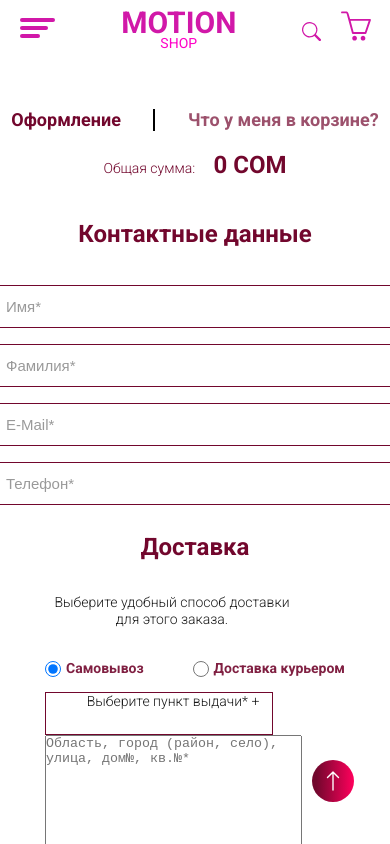
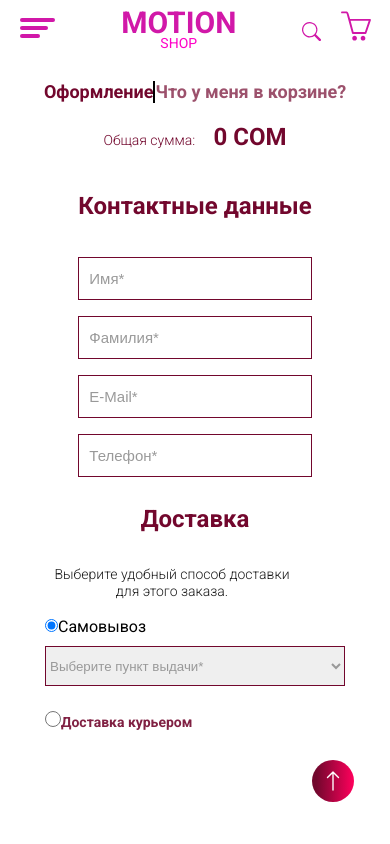
Before and after one commit to urmat02dev/motion-shop, a React (Create React App) app: page /basket in a window 390 px wide. Both pictures are taken after a click on the radio button "Самовывоз". Shown: the top 844 px of the page. Built offline with nearby package versions, Linux system fonts and the light colour scheme.

Commit message:
basket tabs

```diff
--- a/src/components/basket/Basket.js
+++ b/src/components/basket/Basket.js
@@ -1,4 +1,4 @@
-import React from 'react';
+import React, {useState} from 'react';
 import "./Basket.scss"
 import {useDispatch, useSelector} from "react-redux";
 import {DELETE_FROM_BASKET} from "../../redux/ActionTypes";
@@ -10,6 +10,8 @@ import BasketTitle from "./BasketTitle";
 const Basket = () => {
     const dispatch = useDispatch()
     const {basket} = useSelector(state => state)
+    const [block, setBlock] = useState(false)
+    const [block2, setBlock2] = useState(false)
     const decreaseQuantity = () => {
         dispatch({type:DELETE_FROM_BASKET, payload:basket.map(el=> el.id)})
     }
@@ -38,18 +40,39 @@ const Basket = () => {
                                     <p>Выберите удобный способ доставки для этого заказа.</p>
                                     <div className="basket--first--dost--checks">
                                         <div className="basket--first--dost--check">
-                                            <input type="radio"  id="pickup"/>
+                                            <input type="radio"  id="pickup" name="tabs" onClick={() => {
+                                                setBlock(true)
+                                                setBlock2(false)
+                                            }
+                                            }/>
                                             <label className="basket--first--dost--check--label" htmlFor="pickup">Самовывоз</label>
                                         </div>
-                                        <div className="basket--first--dost--secondCheck">
-                                            <input type="radio"  id="delivery"/>
+                                        <div className="basket--first--dost--checks--then" style={{
+                                            display: block ? 'block' : 'none'
+                                        }}>
+                                        <select>
+                                            <option>Выберите пункт выдачи*</option>
+                                            <option>Bishkek</option>
+                                            <option>Karakol</option>
+                                            <option>Osh</option>
+                                        </select>
+                                        </div>
+                                    </div>
+                                    <div className="basket--first--dost--secondCheck">
+                                        <div className="one-block">
+                                            <input type="radio" id="delivery" name="tabs" onClick={() => {
+                                                setBlock2(true)
+                                                setBlock(false)
+                                            }
+                                            }/>
                                             <label className="basket--first--dost--secondCheck--label" htmlFor="delivery">Доставка курьером</label>
                                         </div>
+                                        <div className="two-block" style={{
+                                            display: block2 ? 'block' : 'none'
+                                        }}>
+                                            <textarea name="" id="" cols="38" rows="5" placeholder='Область, город (район, село), улица, дом№, кв.№*' ></textarea>
+                                        </div>
                                     </div>
-                                    <div className="basket--first--dost--block">
-                                        <p>Выберите пункт выдачи*   +</p>
-                                    </div>
-                                    <textarea name="" id="" cols="30" rows="10" placeholder="Область, город (район, село), улица, дом№, кв.№*"></textarea>
                                 </div>
                             </div>
                             <div className="basket--second">
@@ -85,8 +108,7 @@ const Basket = () => {
                             <BasketProducts/>
                         </div>
                     </div>
-                </div>
-
+                 </div>
             </div>
         </>
     );
--- a/src/components/basket/Basket.scss
+++ b/src/components/basket/Basket.scss
@@ -58,6 +58,9 @@
         }
       }
       &--dost{
+        background: #ffffff;
+        width: 300px;
+        height: 400px;
         h1{
           font-weight: 700;
           font-size: 24px;
@@ -75,13 +78,36 @@
           color: rgba(0, 0, 0, 0.9);
           margin-bottom: 17px;
         }
-        &--check{
-          display: flex;
-          align-items: center;
+        &--checks {
+          &--check {
+            input{
+              height: 16px;
+              width: 295px;
+            }
+            &--label{
+                font-weight: 600;
+                font-size: 14px;
+                line-height: 17px;
+                color: #72072DE5;
+            }
+          }
+          &--then {
+            select {
+              width: 300px;
+              height: 40px;
+              color: #999999;
+              border: 1px solid #72072D;
+              outline: none;
+              margin: 10px 0;
+            }
+          }
+        }
+        &--secondCheck{
+          margin: 15px 0;
           input{
-            margin-right: 5px;
             width: 16px;
             height: 16px;
+            //margin-right: 5px;
           }
           &--label{
             font-weight: 600;
@@ -90,28 +116,6 @@
             color: #72072DE5;
 
           }
-        }
-        &--secondCheck{
-          display: flex;
-          align-items: center;
-          margin: 15px 0;
-          input{
-            width: 16px;
-            height: 16px;
-            margin-right: 5px;
-          }
-          &--label{
-            font-weight: 600;
-            font-size: 14px;
-            line-height: 17px;
-            color: #72072DE5;
-
-          }
-        }
-        &--block{
-          width: 288px;
-          height: 43px;
-          border: 1px solid #72072D;
         }
       }
     }
@@ -395,12 +399,11 @@
       .tabs{
         display: flex;
         flex-direction: column;
-        margin-top: 28px;
         .tab{
           display: flex;
           align-items: center;
-          width: 400px;
-          justify-content: space-around;
+          width:  100%;
+          justify-content: space-between;
           p{
             font-weight: 600;
             font-size: 18px;
@@ -462,7 +465,7 @@
     display: none;
   }
   #basket .basket--first--contacts input{
-    width: 400px;
+    width: 100%;
   }
   #basket .basket--first--contacts h1{
     text-align: center;
@@ -471,7 +474,6 @@
     margin-top: 20px;
   }
   #basket .basket--first--dost--checks{
-    display: flex;
     justify-content: space-between;
     width: 300px;
   }
@@ -538,7 +540,50 @@
 @media (max-width: 375px){
 
 }
-
-@media (max-width: 320px){
-
-}
+//
+//@media (max-width: 320px){
+// #basket {
+//   text-align: center;
+//   .basket {
+//     &--second {
+//          display: flex;
+//          flex-direction: column;
+//          align-items: center;
+//          justify-content: center;
+//          &--pay {
+//            width: 200px;
+//            &--btn {
+//              //text-align: center;
+//              &--two {
+//                width: 70%;
+//
+//              }
+//              &--one {
+//                width: 70%;
+//                font-size: 14px;
+//                margin-left: 20%;
+//              }
+//            }
+//          }
+//          &--total {
+//            width: 55%;
+//          }
+//     }
+//     &--first {
+//       &--dost {
+//         height: 220px;
+//       }
+//     }
+//     .tabs {
+//       .tab {
+//         p {
+//           font-size: 12px;
+//         }
+//         h6 {
+//           font-size: 12px;
+//         }
+//       }
+//     }
+//   }
+// }
+//}
--- a/src/components/layout/layout.scss
+++ b/src/components/layout/layout.scss
@@ -68,4 +68,7 @@
   .btn .arrow{
     font-size: 18px;
   }
+  .btn{
+    left: 55%;
+  }
 }
```
